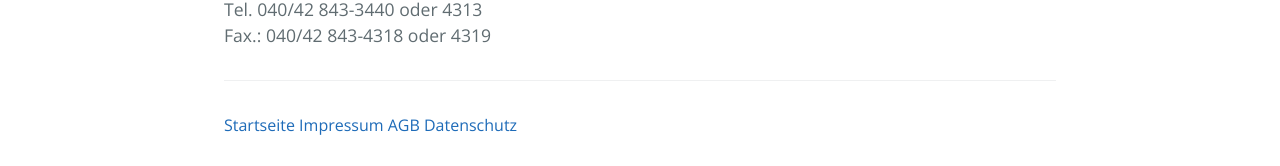
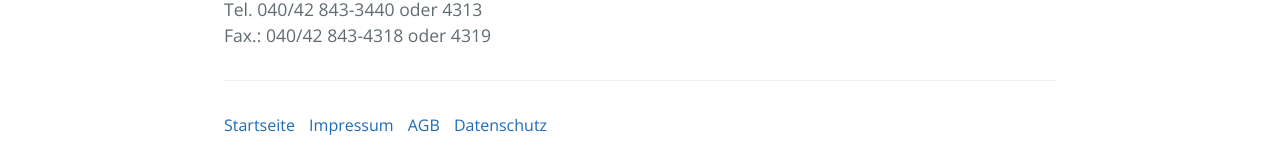
Before and after one commit to jackieGut/jackieGut.github.io, a Jekyll site: the page built from subpages/impressum.md, in a window 1280 px wide. Shown: the part 1002-1168 px from the top of the page. Built offline with Jekyll 4.4.1, drawn with Linux system fonts in a browser that asks for light colours; our own code applies the rules of GitHub Pages for plain Markdown files.

Commit message:
Update default.html

```diff
--- a/_layouts/default.html
+++ b/_layouts/default.html
@@ -33,10 +33,10 @@
       {{ content }}
 
       <footer class="site-footer">
-        <a href="http:/jackieGut.github.io/">Startseite</a>
-        <a href="http:/jackieGut.github.io/impressum">Impressum</a>
-        <a href="http:/jackieGut.github.io/suppages/agb">AGB</a>
-        <a href="http:/jackieGut.github.io/datenschutz">Datenschutz</a>
+        <a style="margin-right:10px;" href="http:/jackieGut.github.io/">Startseite</a>
+        <a style="margin-right:10px;" href="http:/jackieGut.github.io/suppages/impressum">Impressum</a>
+        <a style="margin-right:10px;" href="http:/jackieGut.github.io/suppages/agb">AGB</a>
+        <a href="http:/jackieGut.github.io/suppages/datenschutz">Datenschutz</a>
       </footer>
     </main>
 
```
